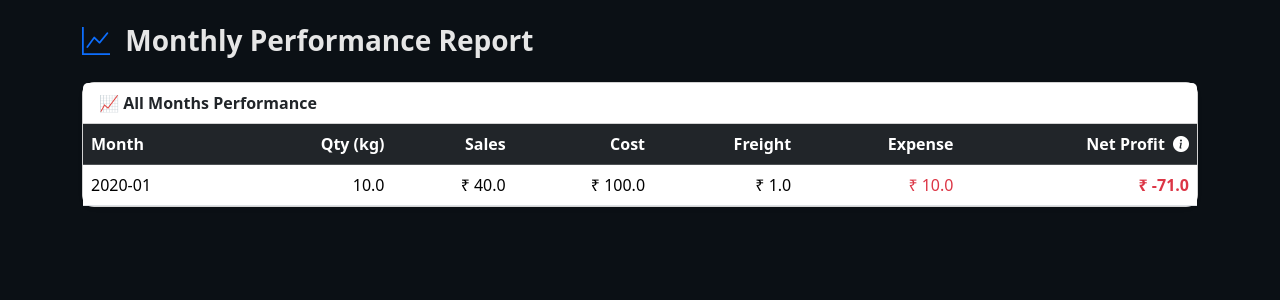
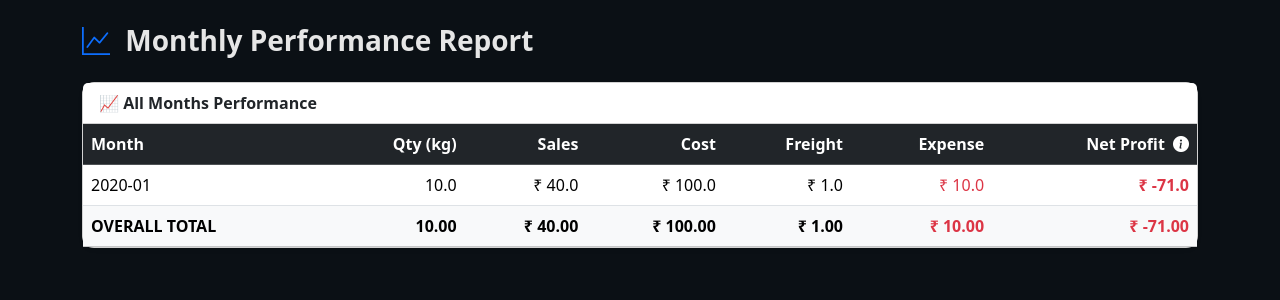
Before and after one commit to yash755/mayachem, a Flask app: page /reports/monthly-performance in a window 1280 px wide. Shown: the part 111-411 px from the top of the page. Run offline with Flask 3, Linux system fonts and the light colour scheme; the visitor is signed in with stand-in values (Sample User, id 1); tables that the repository leaves empty hold one stand-in row (values such as "Sample post"); some libraries are stand-ins or nearby versions.

Commit message:
Add overall total row to monthly performance report

```diff
--- a/app.py
+++ b/app.py
@@ -2583,7 +2583,23 @@ def register_routes(app: Flask) -> None:
                 "pl": round(net_pl, 2)
             })
 
-        return render_template("monthly_performance_report.html", monthly=monthly)
+        total_qty = sum(m["qty_kg"] for m in monthly)
+        total_sp = sum(m["sp"] for m in monthly)
+        total_cp = sum(m["cp"] for m in monthly)
+        total_freight = sum(m["freight"] for m in monthly)
+        total_expense = sum(m["expense"] for m in monthly)
+        total_pl = sum(m["pl"] for m in monthly)
+
+        totals = {
+            "qty_kg": round(total_qty, 2),
+            "sp": round(total_sp, 2),
+            "cp": round(total_cp, 2),
+            "freight": round(total_freight, 2),
+            "expense": round(total_expense, 2),
+            "pl": round(total_pl, 2)
+        }
+
+        return render_template("monthly_performance_report.html", monthly=monthly, totals=totals)
 
     @app.route("/reports/monthly-pivot")
     def monthly_pivot_report():
--- a/templates/monthly_performance_report.html
+++ b/templates/monthly_performance_report.html
@@ -4,7 +4,7 @@
 {% block content %}
 
 <div class="d-flex justify-content-between align-items-center mb-4">
-    <h3 class="mb-0 fw-bold"><i class="bi bi-graph-up text-primary me-2"></i> Monthly Performance Report</h3>
+  <h3 class="mb-0 fw-bold"><i class="bi bi-graph-up text-primary me-2"></i> Monthly Performance Report</h3>
 </div>
 
 <div class="card shadow-sm mb-4">
@@ -24,9 +24,8 @@
           <th class="text-end">Expense</th>
           <th class="text-end">
             Net Profit
-            <i class="bi bi-info-circle-fill ms-1" aria-hidden="true" style="cursor: help;"
-               data-bs-toggle="tooltip"
-               data-bs-title="Sales - (Cost + Freight + Expense)"></i>
+            <i class="bi bi-info-circle-fill ms-1" aria-hidden="true" style="cursor: help;" data-bs-toggle="tooltip"
+              data-bs-title="Sales - (Cost + Freight + Expense)"></i>
           </th>
         </tr>
       </thead>
@@ -48,18 +47,31 @@
           <td colspan="7" class="text-center py-4 text-muted">No monthly performance data found.</td>
         </tr>
         {% endfor %}
+        {% if monthly %}
+        <tr class="table-light fw-bold">
+          <td>OVERALL TOTAL</td>
+          <td class="text-end">{{ "%.2f"|format(totals.qty_kg) }}</td>
+          <td class="text-end">₹ {{ "%.2f"|format(totals.sp) }}</td>
+          <td class="text-end">₹ {{ "%.2f"|format(totals.cp) }}</td>
+          <td class="text-end">₹ {{ "%.2f"|format(totals.freight) }}</td>
+          <td class="text-end text-danger">₹ {{ "%.2f"|format(totals.expense) }}</td>
+          <td class="text-end {% if totals.pl >=0 %}text-success{% else %}text-danger{% endif %}">
+            ₹ {{ "%.2f"|format(totals.pl) }}
+          </td>
+        </tr>
+        {% endif %}
       </tbody>
     </table>
   </div>
 </div>
 
 <script>
-document.addEventListener('DOMContentLoaded', function () {
+  document.addEventListener('DOMContentLoaded', function () {
     var tooltipTriggerList = [].slice.call(document.querySelectorAll('[data-bs-toggle="tooltip"]'))
     var tooltipList = tooltipTriggerList.map(function (tooltipTriggerEl) {
       return new bootstrap.Tooltip(tooltipTriggerEl)
     });
-});
+  });
 </script>
 
 {% endblock %}
```
